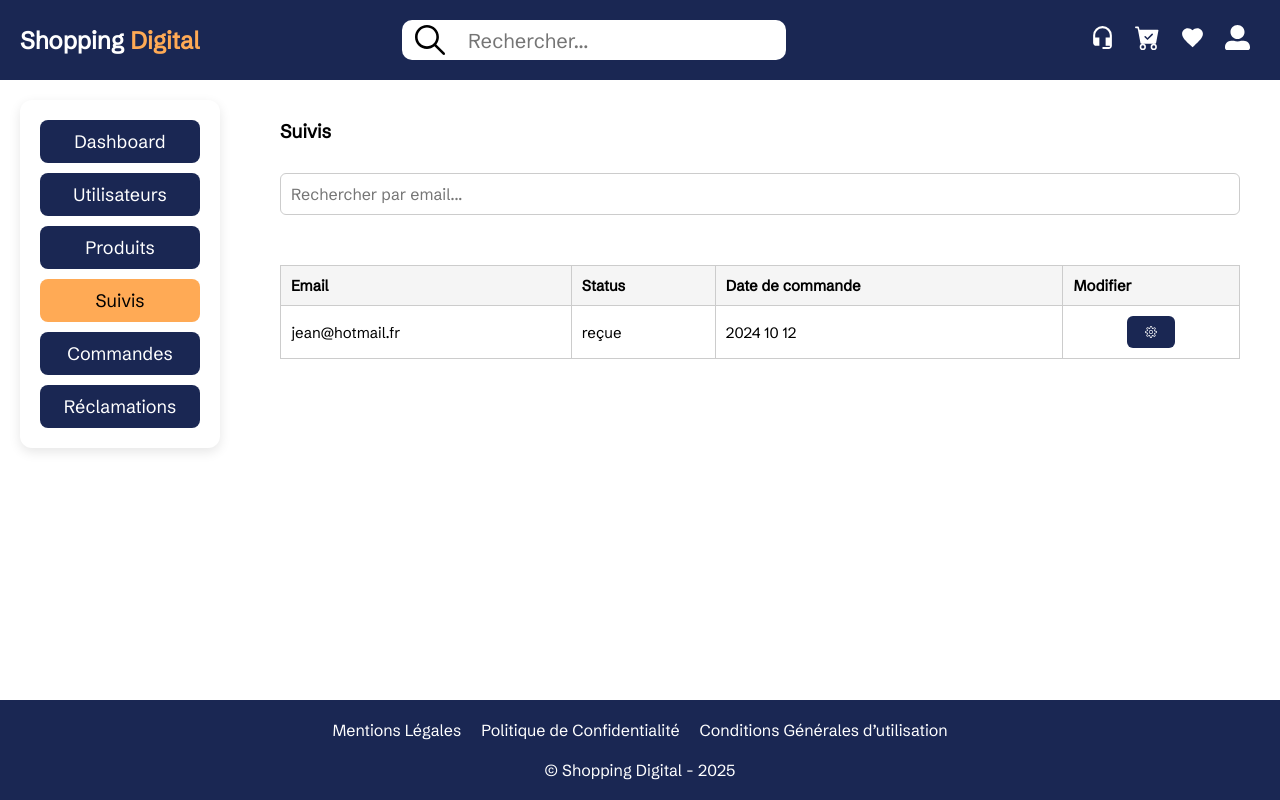
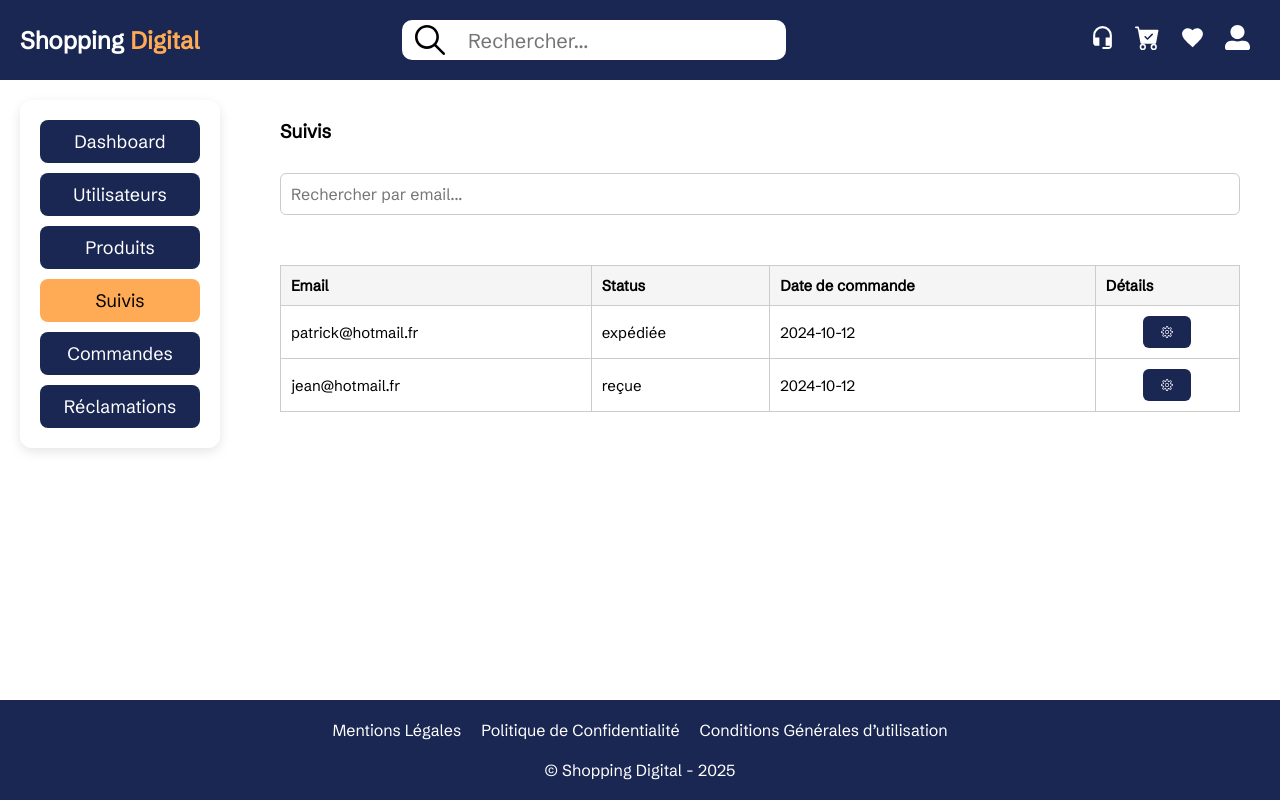
Before and after one commit to djerbiano/shopping-digital-v2, a Next.js app: page /admin/trackings in a window 1280 px wide. Built offline with nearby package versions, Linux system fonts and the light colour scheme.

Commit message:
remove  and use reusable button

```diff
--- /dev/null
+++ b/app/(administrateur)/_components/reusable/updateBtn.jsx
@@ -0,0 +1,11 @@
+
+import styles from "../../admin.module.css";
+import { CiSettings } from "react-icons/ci";
+
+export default function UpdateBtn({ action, text }) {
+  return (
+    <button type="button" className={styles.updateBtn} title={text} aria-label={text} onClick={action}>
+      <CiSettings />
+    </button>
+  );
+}
--- a/app/(administrateur)/admin.module.css
+++ b/app/(administrateur)/admin.module.css
@@ -270,6 +270,23 @@
 .adminContent .backButton:hover {
   background-color: #2563eb;
 }
+.adminContent .updateBtn {
+  display: inline-flex;
+  justify-content: center;
+  align-items: center;
+  padding: 8px 16px;
+  font-size: 16px;
+  border-radius: 6px;
+  border: none;
+  background-color: var(--color-secondary);
+  color: rgb(255, 255, 255);
+  cursor: pointer;
+  transition: background-color 0.2s ease;
+}
+
+.adminContent .updateBtn:hover {
+  background-color: #2563eb;
+}
 @media (max-width: 1160px) and (min-width: 930px) {
   .dashboardBannersContainer {
     width: 70%;
--- a/app/(administrateur)/admin/orders/page.jsx
+++ b/app/(administrateur)/admin/orders/page.jsx
@@ -3,6 +3,7 @@ import styles from "../../admin.module.css";
 import ordersStyles from "./orders.module.css";
 import { useState } from "react";
 import { useRouter } from "next/navigation";
+import ViewBtn from "../../_components/reusable/viewBtn";
 
 export default function Orders() {
   const router = useRouter();
@@ -485,9 +486,7 @@ export default function Orders() {
               <td data-label="Total">{order.total}</td>
               <td data-label="Date">{order.createdAt.slice(0, 10)}</td>
               <td data-label="Actions">
-                <button type="button" title="Voir la commande" className={ordersStyles.viewButton} onClick={() => router.push(`/admin/orders/${order._id}`)}>
-                  Voir
-                </button>
+                <ViewBtn action={() => router.push(`/admin/orders/${order._id}`)} text="Voir la commande" />
               </td>
             </tr>
           ))}
--- a/app/(administrateur)/admin/trackings/page.jsx
+++ b/app/(administrateur)/admin/trackings/page.jsx
@@ -4,10 +4,67 @@ import { useRouter } from "next/navigation";
 import styles from "../../admin.module.css";
 import trackingsStyles from "./trackings.module.css";
 import { CiSettings } from "react-icons/ci";
+import UpdateBtn from "../../_components/reusable/updateBtn";
 export default function Trackings() {
   const router = useRouter();
   const [emailSearch, setEmailSearch] = useState("");
-  const commande = {
+  const commandes = [
+    {
+      _id: "670ad03962c4e9da42d41aa4",
+      products: [
+        {
+          product: "6587b4c4f47cf256dd5b6fef",
+          color: "Bleu",
+          size: '7"',
+          quantity: 1,
+          price: 699,
+          _id: "670ad03962c4e9da42d41aa6",
+        },
+      ],
+      user: "659f87d69822ba170095ea38",
+      email: "patrick@hotmail.fr",
+      status: "expédiée",
+      statusHistory: [
+        {
+          status: "payée",
+          startDate: "2024-10-12T19:38:33.305Z",
+          _id: "670ad03962c4e9da42d41aa7",
+        },
+        {
+          status: "expédiée",
+          startDate: "2024-10-13T01:49:03.718Z",
+          _id: "670b2a0c8f7415d01f7c553c",
+        },
+        {
+          status: "reçue",
+          startDate: "2024-10-13T01:49:03.718Z",
+          _id: "670b2a138f7415d01f7c5558",
+        },
+        {
+          status: "expédiée",
+          startDate: "2024-10-13T01:49:03.718Z",
+          _id: "670b2a688f7415d01f7c55c3",
+        },
+        {
+          status: "expédiée",
+          startDate: "2024-10-13T01:49:03.718Z",
+          _id: "670b2aaa8f7415d01f7c5660",
+        },
+        {
+          status: "reçue",
+          startDate: "2024-10-20T19:56:08.893Z",
+          _id: "6715605850de4a3e5a6794e7",
+        },
+      ],
+      total: 699,
+      billingAddress: "v",
+      shippingAddress: "v",
+      trackingNumber: "670ad03962c4e9da42d41aa8",
+      createdAt: "2024-10-12T19:38:33.311Z",
+      updatedAt: "2024-10-20T19:56:08.907Z",
+      __v: 5,
+    },
+    {
       _id: "670ad03962c4e9da42d41aa5",
       products: [
         {
@@ -61,8 +118,11 @@ export default function Trackings() {
       createdAt: "2024-10-12T19:38:33.311Z",
       updatedAt: "2024-10-20T19:56:08.907Z",
       __v: 5,
-  };
-
+    },
+  ];
+  const filteredTrackings = commandes.filter((tracking) =>
+    tracking.email.toLowerCase().includes(emailSearch.toLowerCase())
+  );
   const handleTrackingClick = (id) => {
     router.push(`/admin/trackings/${id}`);
   };
@@ -88,25 +148,20 @@ export default function Trackings() {
             <th>Email</th>
             <th>Status</th>
             <th>Date de commande</th>
-            <th>Modifier</th>
+            <th>Détails</th>
           </tr>
         </thead>
         <tbody>
-          <tr key={commande._id}>
-            <td data-label="Email">{commande.email}</td>
-            <td data-label="Status">{commande.status}</td>
-            <td data-label="Date de commande">{commande.createdAt.split("T")[0].replace(/-/g, " ")}</td>
-            <td data-label="Modifier">
-              <button
-                type="button"
-                className={trackingsStyles.viewButton}
-                title="Modifier le produit"
-                onClick={() => handleTrackingClick(commande._id)}
-              >
-                <CiSettings />
-              </button>
+          {filteredTrackings.map((tracking) => (
+            <tr key={tracking._id}>
+              <td>{tracking.email}</td>
+              <td>{tracking.status}</td>
+              <td>{tracking.createdAt.split("T")[0]}</td>
+              <td>
+                <UpdateBtn action={() => handleTrackingClick(tracking._id)} text="Voir le suivi" />
               </td>
             </tr>
+          ))}
         </tbody>
       </table>
     </section>
--- a/app/(administrateur)/admin/trackings/trackings.module.css
+++ b/app/(administrateur)/admin/trackings/trackings.module.css
@@ -40,23 +40,7 @@
 .trackingsTable thead {
   background-color: #f5f5f5;
 }
-.trackingsTable td:last-child .viewButton {
-  display: inline-flex;
-  justify-content: center;
-  align-items: center;
-  padding: 8px 16px;
-  font-size: 16px;
-  border-radius: 6px;
-  border: none;
-  background-color: var(--color-secondary);
-  color: rgb(255, 255, 255);
-  cursor: pointer;
-  transition: background-color 0.2s ease;
-}
 
-.trackingsTable td:last-child .viewButton:hover {
-  background-color: #2563eb;
-}
 .trackingsTableTitle {
   font-size: 18px;
   color: var(--color-tertiary);
```
Also changed, not shown: app/(administrateur)/_components/ProductsComponent/productsComponent.module.css (+0 -17 lines), app/(administrateur)/_components/reusable/viewBtn.jsx (added, +9 -0 lines), app/(administrateur)/admin/orders/orders.module.css (+0 -16 lines), app/(administrateur)/admin/products/page.jsx (+5 -9 lines). Lines whose indentation alone changed are shown as unchanged.
